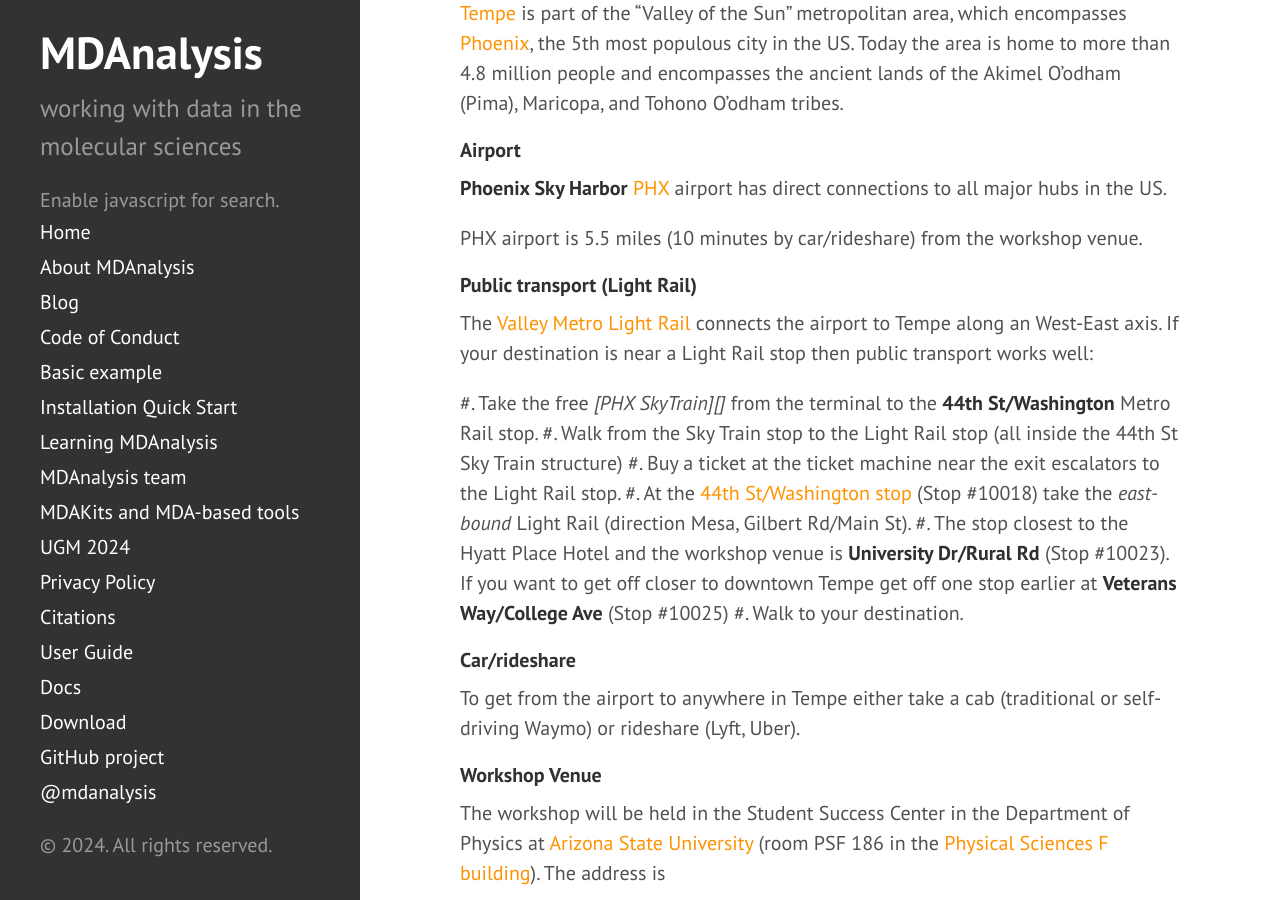
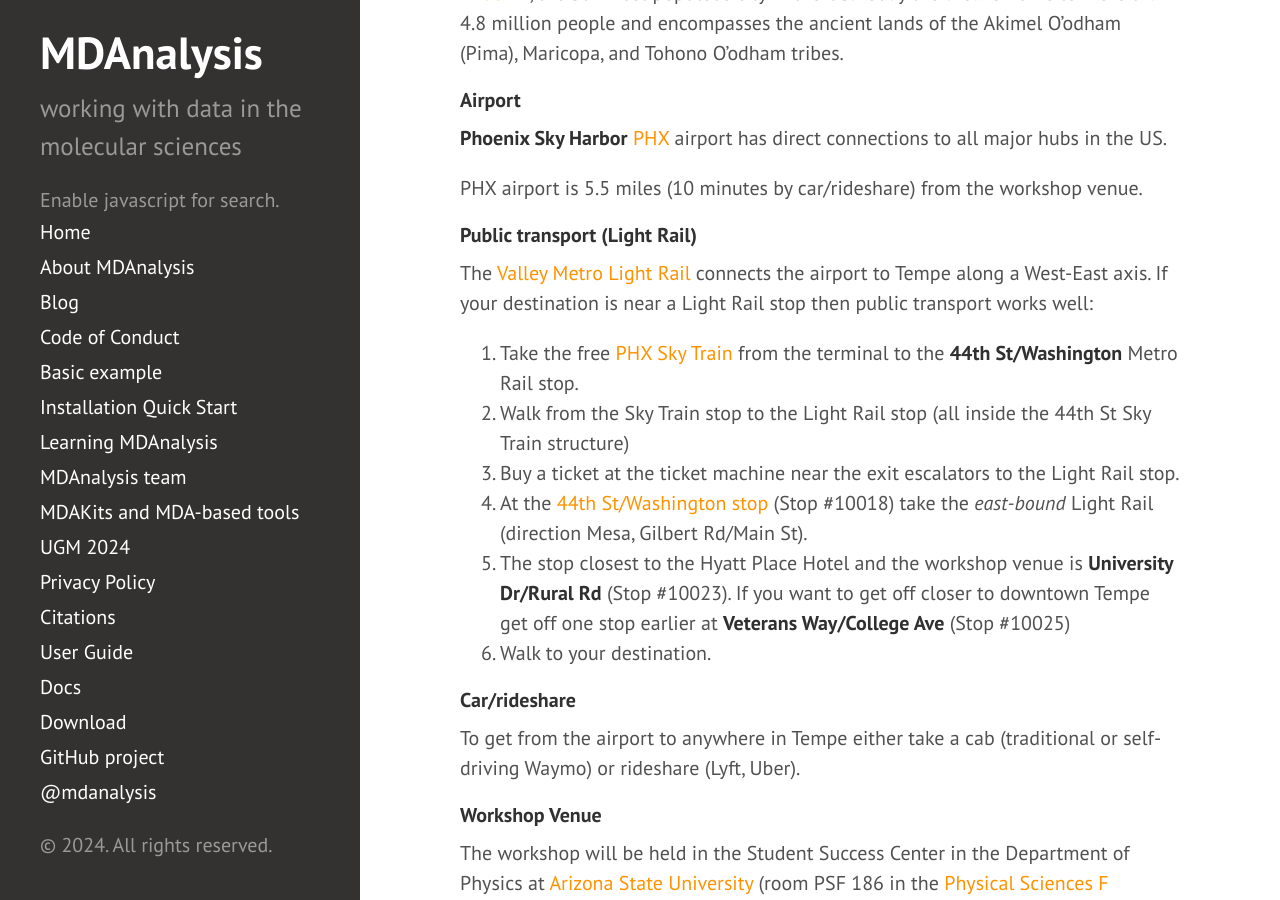
Before and after one commit to MDAnalysis/MDAnalysis.github.io, a Jekyll site: the page built from _posts/2024-05-14-ASUworkshop.md, in a window 1280 px wide and 900 px high, scrolled down 2070 px. Built offline with Jekyll 4.4.1, drawn with Linux system fonts in a browser that asks for light colours; comment, search, counter and statistics services are not loaded; some of the changed text lies outside the part shown.

Commit message:
reST fixes

```diff
--- a/_posts/2024-05-14-ASUworkshop.md
+++ b/_posts/2024-05-14-ASUworkshop.md
@@ -13,7 +13,7 @@ src="/public/images/MolSSI_Logo.png"
 title="MolSSI logo" alt="MolSSI logo"
 style="float: right; height: 5em; " />
 
-MDAnalysis, in conjunction with the [Molecular Sciences Software Institute][]
+MDAnalysis, in conjunction with the [Molecular Sciences Software Institute][MolSSI]
 (MolSSI) and with the support of the [Chan-Zuckerberg Inititative][CZI] and the
 [Center for Biological Physics][CBP], is holding a **2-day** workshop on **June
 24th-25th** 2024 at **Arizona State University** in Tempe, Arizona, USA.
@@ -96,22 +96,22 @@ PHX airport is 5.5 miles (10 minutes by car/rideshare) from the workshop venue.
 
 #### Public transport (Light Rail)
 
-The [Valley Metro Light Rail][Light Rail] connects the airport to Tempe along an
+The [Valley Metro Light Rail][Light Rail] connects the airport to Tempe along a
 West-East axis. If your destination is near a Light Rail stop then
 public transport works well:
 
-#. Take the free *[PHX SkyTrain][]* from the terminal to the **44th St/Washington**
+1. Take the free [PHX Sky Train][] from the terminal to the **44th St/Washington**
 Metro Rail stop.
-#. Walk from the Sky Train stop to the Light Rail stop (all inside the 44th St
+2. Walk from the Sky Train stop to the Light Rail stop (all inside the 44th St
 Sky Train structure)
-#. Buy a ticket at the ticket machine near the exit escalators to the Light
+3. Buy a ticket at the ticket machine near the exit escalators to the Light
 Rail stop.
-#. At the [44th St/Washington stop][LightRail44thSt] (Stop #10018) take the
+4. At the [44th St/Washington stop][LightRail44thSt] (Stop #10018) take the
 *east-bound* Light Rail (direction Mesa, Gilbert Rd/Main St).
-#. The stop closest to the Hyatt Place Hotel and the workshop venue is
+5. The stop closest to the Hyatt Place Hotel and the workshop venue is
 **University Dr/Rural Rd** (Stop #10023). If you want to get off closer to
 downtown Tempe get off one stop earlier at **Veterans Way/College Ave** (Stop #10025)
-#. Walk to your destination.
+6. Walk to your destination.
 
 #### Car/rideshare
 
```
Also changed, not shown: other parts of _posts/2024-05-14-ASUworkshop.md (+1 -1 lines).
